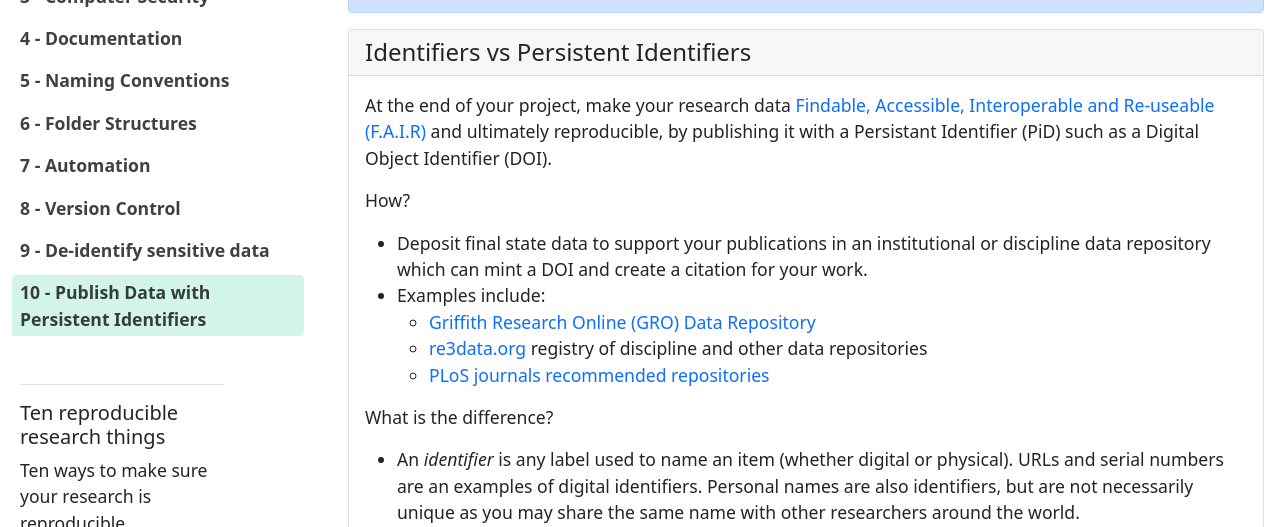
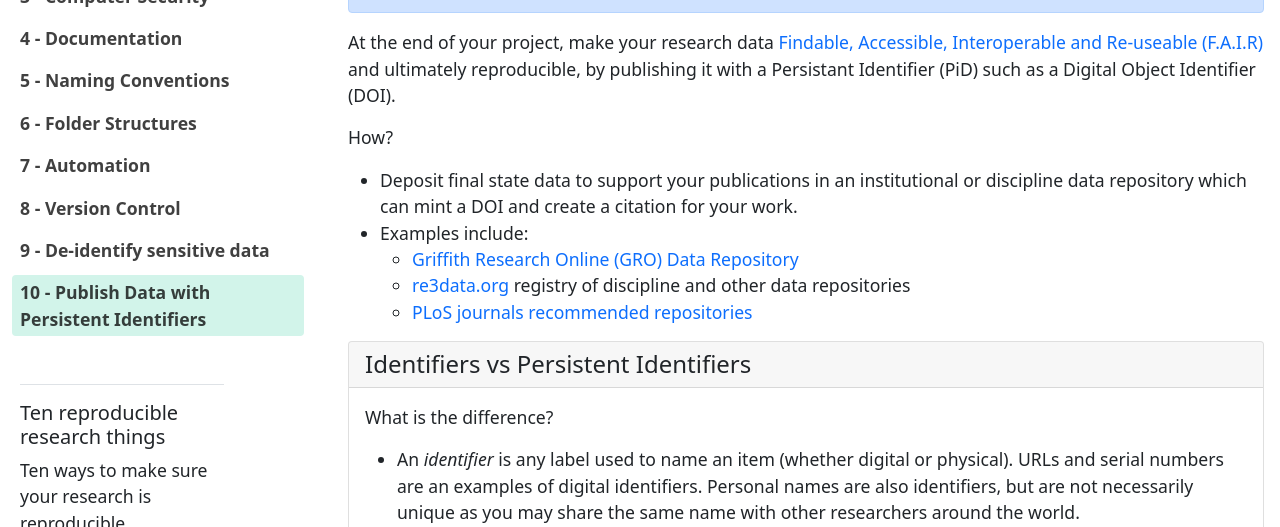
Before and after one commit to guereslib/ten-reproducible-research-things, a Jekyll site: the page built from content/10-publish.md, in a window 1280 px wide and 900 px high, scrolled down 557 px, cut to the strip 225-752 px from the top of the window. Built offline with Jekyll 4.4.1, drawn with Linux system fonts in a browser that asks for light colours.

Commit message:
Update 10-publish.md

```diff
--- a/content/10-publish.md
+++ b/content/10-publish.md
@@ -8,7 +8,6 @@ title: 10 - Publish Data with Persistent Identifiers
 {% capture text %}
 Scenario: Someone has published contradicting results to your published paper.Can your provide your data and methods? {% include icon.html icon='journal-medical' %}{% endcapture %}{% include alert.html text=text color=success %}
 
-{% capture text %}
 At the end of your project, make your research data [Findable, Accessible, Interoperable and Re-useable (F.A.I.R)](https://ardc.edu.au/resource/fair-data/) and ultimately reproducible, by publishing it with a Persistant Identifier (PiD) such as a Digital Object Identifier (DOI).
 
 How?
@@ -19,6 +18,7 @@ How?
   * [PLoS journals recommended repositories](https://journals.plos.org/plosone/s/recommended-repositories)
 
 
+{% capture text %}
 What is the difference?
 - An *identifier* is any label used to name an item (whether digital or physical).  URLs and serial numbers are an examples of digital identifiers. Personal names are also identifiers, but are not necessarily unique as you may share the same name with other researchers around the world.
 - A *persistent identifier* is long-lasting unique digital reference to a webpage, digital object, even a person.
```
